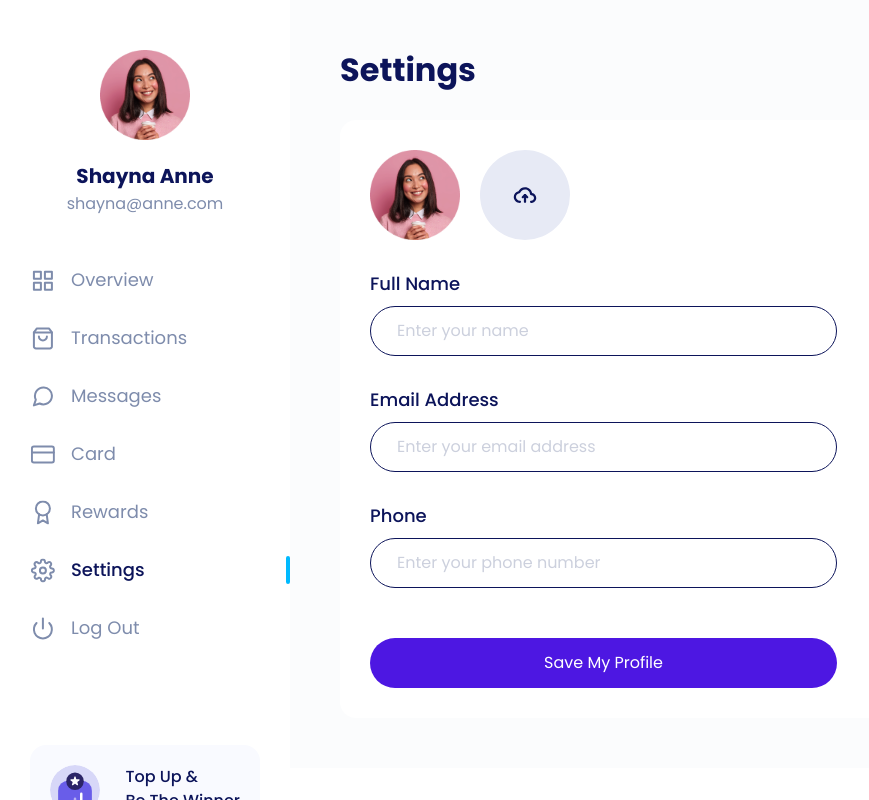
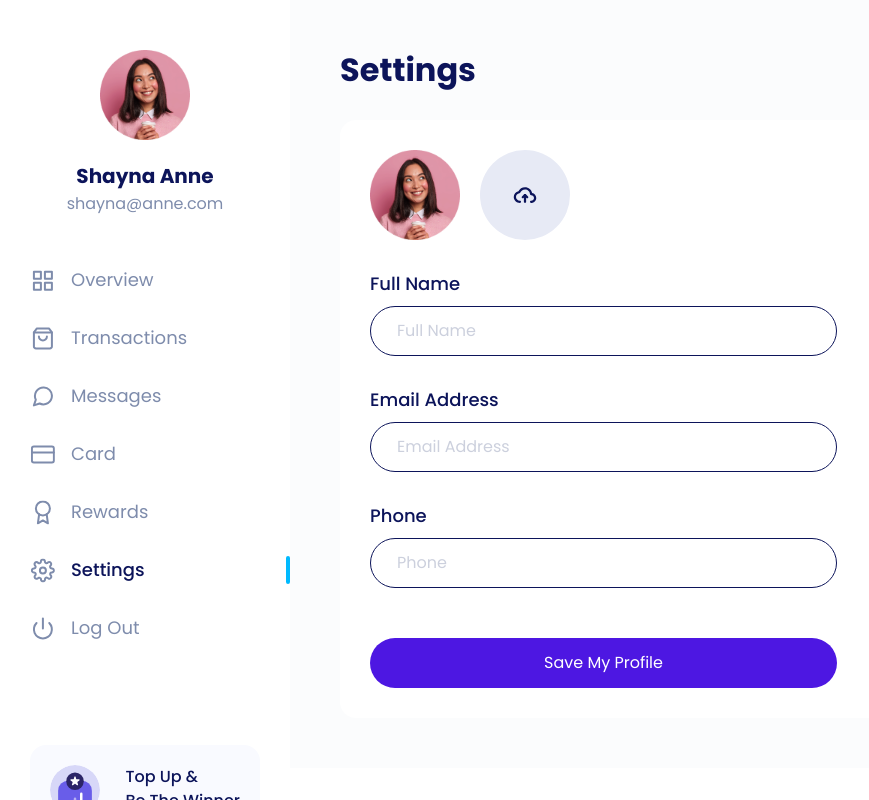
Before and after one commit to salmaqnsGH/topup-game-fe, a Next.js app: page /member/edit-profile in a window 1280 px wide. Shown: the whole page, without its empty margins (0-869 px from the left). Built offline with nearby package versions, Linux system fonts and the light colour scheme.

Commit message:
refactor edit profile

```diff
--- /dev/null
+++ b/components/atoms/Input/index.tsx
@@ -0,0 +1,24 @@
+import React from "react";
+
+interface InputProps {
+	label: string;
+}
+export default function Input(props: InputProps) {
+	const { label, ...nativeProps } = props;
+	return (
+		<>
+			<label htmlFor="name" className="form-label text-lg fw-medium color-palette-1 mb-10">
+				{label}
+			</label>
+			<input
+				type="text"
+				className="form-control rounded-pill text-lg"
+				id="name"
+				name="name"
+				aria-describedby="name"
+				placeholder={`${label}`}
+				{...nativeProps}
+			/>
+		</>
+	);
+}
--- a/pages/member/edit-profile.tsx
+++ b/pages/member/edit-profile.tsx
@@ -1,5 +1,7 @@
 import Sidebar from "@/components/organizms/Sidebar";
 import React from "react";
+import Image from "next/image";
+import Input from "@/components/atoms/Input";
 
 export default function EditProfile() {
 	return (
@@ -14,109 +16,24 @@ export default function EditProfile() {
 								<div className="position-relative me-20">
 									<img src="/img/avatar-1.png" width="90" height="90" className="avatar img-fluid" />
 									<div className="avatar-overlay position-absolute top-0 d-flex justify-content-center align-items-center">
-										<svg width="24" height="24" viewBox="0 0 24 24" fill="none" xmlns="http://www.w3.org/2000/svg">
-											<path
-												d="M3 6H5H21"
-												stroke="white"
-												stroke-width="2"
-												stroke-linecap="round"
-												stroke-linejoin="round"
-											/>
-											<path
-												d="M8 6V4C8 3.46957 8.21071 2.96086 8.58579 2.58579C8.96086 2.21071 9.46957 2 10 2H14C14.5304 2 15.0391 2.21071 15.4142 2.58579C15.7893 2.96086 16 3.46957 16 4V6M19 6V20C19 20.5304 18.7893 21.0391 18.4142 21.4142C18.0391 21.7893 17.5304 22 17 22H7C6.46957 22 5.96086 21.7893 5.58579 21.4142C5.21071 21.0391 5 20.5304 5 20V6H19Z"
-												stroke="white"
-												stroke-width="2"
-												stroke-linecap="round"
-												stroke-linejoin="round"
-											/>
-											<path
-												d="M14 11V17"
-												stroke="white"
-												stroke-width="2"
-												stroke-linecap="round"
-												stroke-linejoin="round"
-											/>
-											<path
-												d="M10 11V17"
-												stroke="white"
-												stroke-width="2"
-												stroke-linecap="round"
-												stroke-linejoin="round"
-											/>
-										</svg>
+										<Image src="/icon/uploadProfile.svg" width={90} height={90} alt={"logo"} />
 									</div>
 								</div>
 								<div className="image-upload">
 									<label htmlFor="avatar">
-										<svg width="90" height="90" viewBox="0 0 90 90" fill="none" xmlns="http://www.w3.org/2000/svg">
-											<circle cx="45" cy="45" r="45" fill="#E7EAF5" />
-											<path
-												fill-rule="evenodd"
-												clip-rule="evenodd"
-												d="M45 39.375C42.7981 39.375 40.9679 40.7216 40.3127 42.5332C40.1693 42.9297 39.8162 43.2128 39.398 43.2665C37.4362 43.5183 36 45.1013 36 46.9286C36 48.919 37.7105 50.625 39.9375 50.625C40.5588 50.625 41.0625 51.1287 41.0625 51.75C41.0625 52.3713 40.5588 52.875 39.9375 52.875C36.5726 52.875 33.75 50.2638 33.75 46.9286C33.75 44.0997 35.7853 41.7878 38.4536 41.1547C39.5996 38.7573 42.1173 37.125 45 37.125C48.5711 37.125 51.6055 39.6452 52.1224 43.0137C54.4461 43.4763 56.25 45.4474 56.25 47.8929C56.25 50.6955 53.8807 52.875 51.075 52.875C50.4537 52.875 49.95 52.3713 49.95 51.75C49.95 51.1287 50.4537 50.625 51.075 50.625C52.7428 50.625 54 49.3507 54 47.8929C54 46.435 52.7428 45.1607 51.075 45.1607C50.4537 45.1607 49.95 44.657 49.95 44.0357C49.95 41.5128 47.7862 39.375 45 39.375Z"
-												fill="#0C145A"
-											/>
-											<path
-												fill-rule="evenodd"
-												clip-rule="evenodd"
-												d="M45 52.875C44.3787 52.875 43.875 52.3713 43.875 51.75V45C43.875 44.3787 44.3787 43.875 45 43.875C45.6213 43.875 46.125 44.3787 46.125 45V51.75C46.125 52.3713 45.6213 52.875 45 52.875Z"
-												fill="#0C145A"
-											/>
-											<path
-												fill-rule="evenodd"
-												clip-rule="evenodd"
-												d="M41.9545 48.0455C41.5152 47.6062 41.5152 46.8938 41.9545 46.4545L44.2045 44.2045C44.6438 43.7652 45.3562 43.7652 45.7955 44.2045C46.2348 44.6438 46.2348 45.3562 45.7955 45.7955L43.5455 48.0455C43.1062 48.4848 42.3938 48.4848 41.9545 48.0455Z"
-												fill="#0C145A"
-											/>
-											<path
-												fill-rule="evenodd"
-												clip-rule="evenodd"
-												d="M44.2045 44.2045C44.6438 43.7652 45.3562 43.7652 45.7955 44.2045L48.0455 46.4545C48.4848 46.8938 48.4848 47.6062 48.0455 48.0455C47.6062 48.4848 46.8938 48.4848 46.4545 48.0455L44.2045 45.7955C43.7652 45.3562 43.7652 44.6438 44.2045 44.2045Z"
-												fill="#0C145A"
-											/>
-										</svg>
+										<Image src="/icon/uploadProfile.svg" width={90} height={90} alt={"logo"} />
 									</label>
 									<input id="avatar" type="file" name="avatar" accept="image/png, image/jpeg" />
 								</div>
 							</div>
 							<div className="pt-30">
-								<label htmlFor="name" className="form-label text-lg fw-medium color-palette-1 mb-10">
-									Full Name
-								</label>
-								<input
-									type="text"
-									className="form-control rounded-pill text-lg"
-									id="name"
-									name="name"
-									aria-describedby="name"
-									placeholder="Enter your name"
-								/>
+								<Input label={"Full Name"} />
 							</div>
 							<div className="pt-30">
-								<label htmlFor="email" className="form-label text-lg fw-medium color-palette-1 mb-10">
-									Email Address
-								</label>
-								<input
-									type="email"
-									className="form-control rounded-pill text-lg"
-									id="email"
-									name="email"
-									aria-describedby="email"
-									placeholder="Enter your email address"
-								/>
+								<Input label={"Email Address"} />
 							</div>
 							<div className="pt-30">
-								<label htmlFor="phone" className="form-label text-lg fw-medium color-palette-1 mb-10">
-									Phone
-								</label>
-								<input
-									type="tel"
-									className="form-control rounded-pill text-lg"
-									id="phone"
-									name="phone"
-									aria-describedby="phone"
-									placeholder="Enter your phone number"
-								/>
+								<Input label={"Phone"} />
 							</div>
 							<div className="button-group d-flex flex-column pt-50">
 								<button type="submit" className="btn btn-save fw-medium text-lg text-white rounded-pill" role="button">
```
